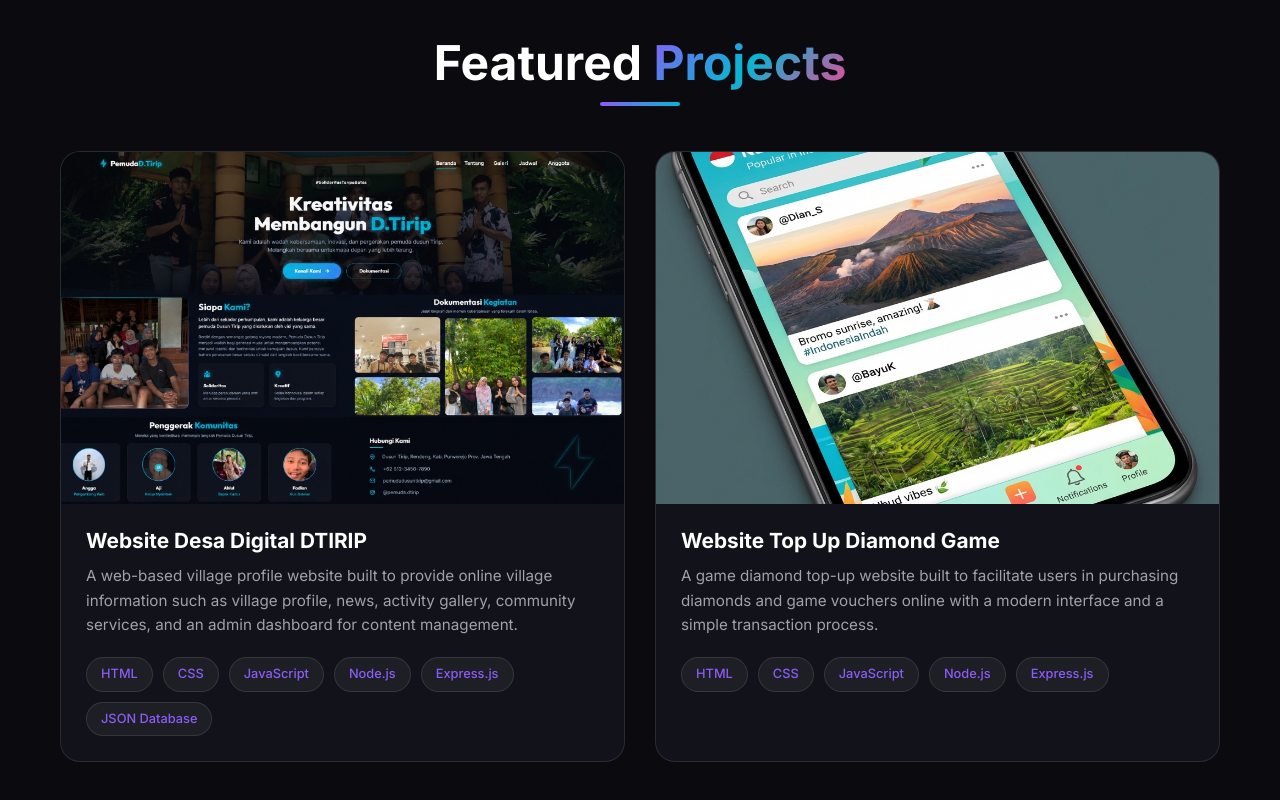
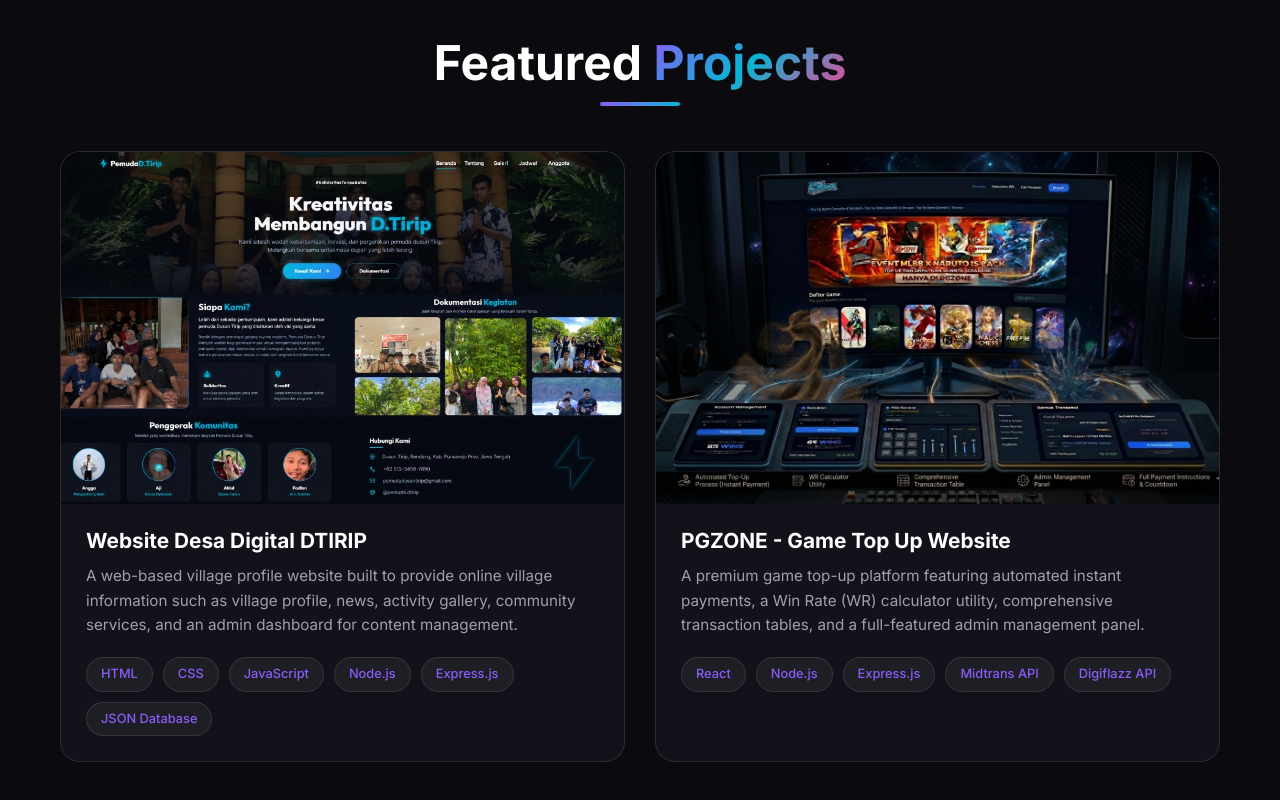
Before and after one commit to anggasaputra-hub/portofolio-angga, a React (Vite) app: page / in a window 1280 px wide. Shown: the part 2359-3159 px from the top of the page. Built offline with nearby package versions, Linux system fonts and the light colour scheme.

Commit message:
Update PGZONE project image and description

```diff
--- a/src/components/About.jsx
+++ b/src/components/About.jsx
@@ -13,9 +13,9 @@
     const t = translations[lang].about;
 
     const statsData = [
-        { icon: <FiCode />, number: '50+' },
-        { icon: <FiCoffee />, number: '3+' },
-        { icon: <FiAward />, number: '20+' },
+        { icon: <FiCode />, number: '10+' },
+        { icon: <FiCoffee />, number: '1' },
+        { icon: <FiAward />, number: '5+' },
     ];
 
     const containerVariants = {
--- a/src/components/Projects.jsx
+++ b/src/components/Projects.jsx
@@ -2,7 +2,7 @@
 import { useRef } from 'react';
 import { FiGithub, FiExternalLink } from 'react-icons/fi';
 import project1 from '../assets/project-desa.jpg';
-import project2 from '../assets/project2.png';
+import project2 from '../assets/pgzone-hero.png';
 import project3 from '../assets/project3.png';
 import { useLanguage } from '../context/LanguageContext';
 import translations from '../translations';
@@ -26,15 +26,15 @@
             live: 'https://dtirip.my.id',
         },
         {
-            title: 'Website Top Up Diamond Game',
+            title: 'PGZONE - Game Top Up Website',
             description: {
-                en: 'A game diamond top-up website built to facilitate users in purchasing diamonds and game vouchers online with a modern interface and a simple transaction process.',
-                id: 'Website top up diamond game yang dibuat untuk memudahkan pengguna melakukan pembelian diamond dan voucher game secara online dengan tampilan modern dan proses transaksi yang sederhana.',
+                en: 'A premium game top-up platform featuring automated instant payments, a Win Rate (WR) calculator utility, comprehensive transaction tables, and a full-featured admin management panel.',
+                id: 'Platform top up game premium dengan pembayaran instan otomatis, utilitas kalkulator Win Rate (WR), tabel transaksi yang komprehensif, dan panel manajemen admin yang lengkap.',
             },
             image: project2,
-            tech: ['HTML', 'CSS', 'JavaScript', 'Node.js', 'Express.js'],
+            tech: ['React', 'Node.js', 'Express.js', 'Midtrans API', 'Digiflazz API'],
             github: '#',
-            live: '#',
+            live: 'https://pgzone.id',
         }
     ];
 
```
Also changed, not shown: src/assets/pgzone-hero.png (added).
